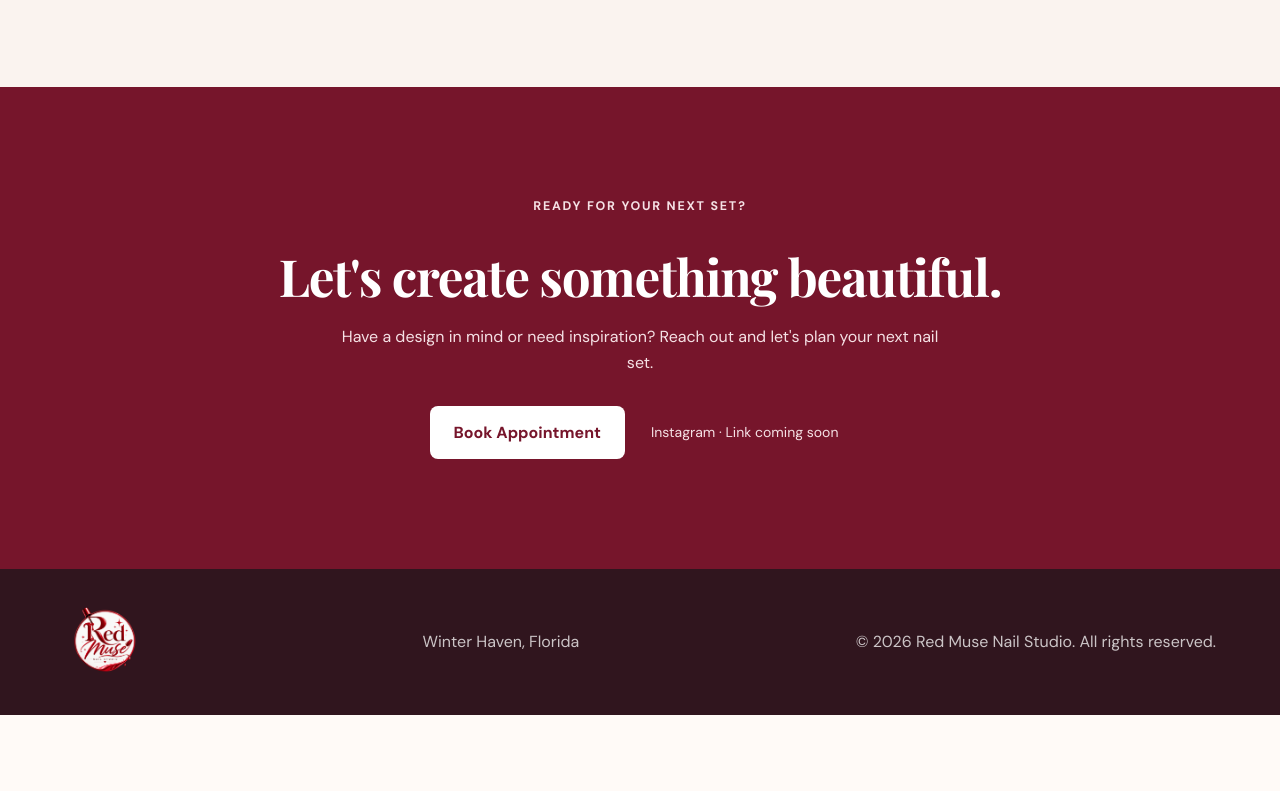
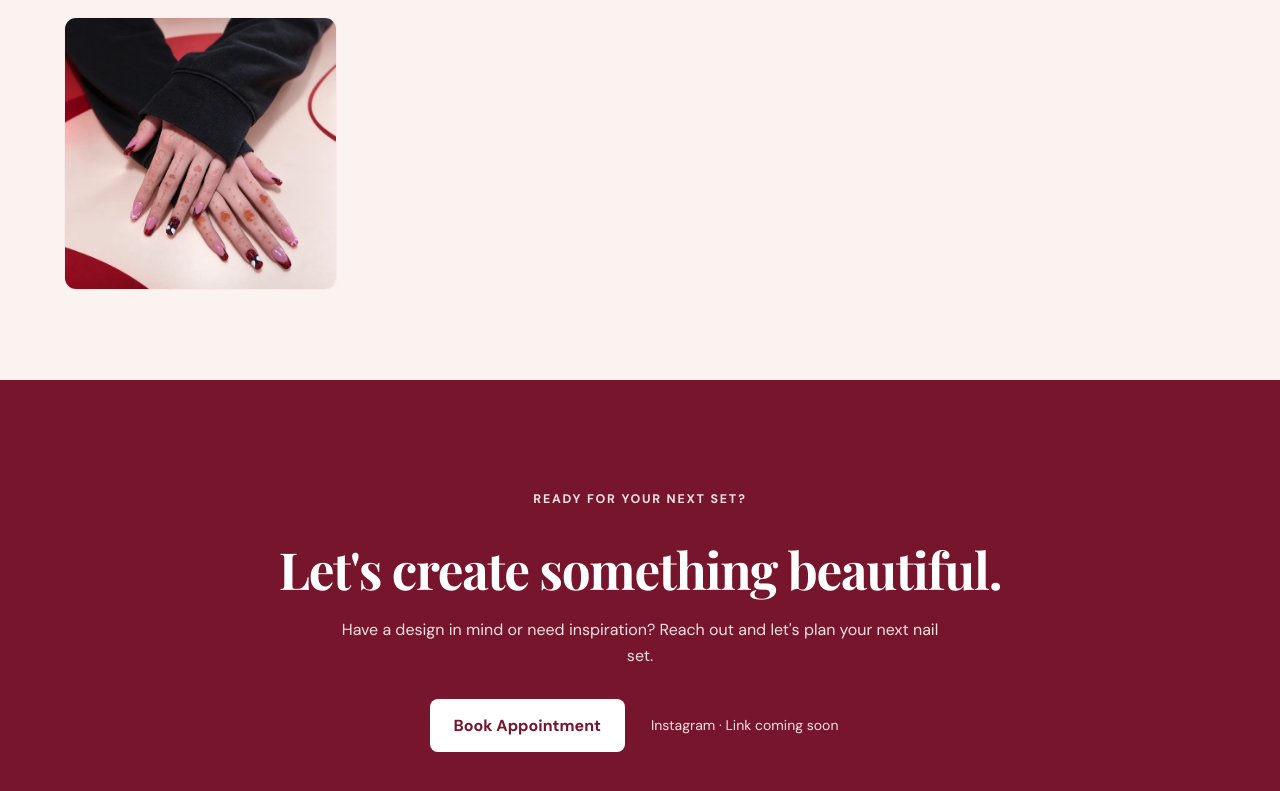
Before and after one commit to Chepot87/red-muse-v2, a plain HTML site: page index.html in a window 1280 px wide. Shown: the part 2418-3209 px from the top of the page. Before the commit the page ends 3133 px from the top, so only its background shows below. Drawn offline with nearby package versions, Linux system fonts and the light colour scheme.

Commit message:
Add Red Muse gallery image

```diff
--- a/index.html
+++ b/index.html
@@ -524,6 +524,24 @@
           </button>
 
 
+          <!-- Gallery Image 09 -->
+
+          <button
+            class="gallery-card"
+            type="button"
+            data-image="img/unas9.webp"
+            aria-label="View red and black custom nail design"
+          >
+
+            <img width="1254" height="1254" decoding="async"
+              src="img/unas9.webp"
+              alt="Red, black and pink custom nail design by Red Muse Nail Studio"
+              loading="lazy"
+            >
+
+          </button>
+
+
         </div>
 
       </div>
```
Also changed, not shown: img/unas9.webp (added).
